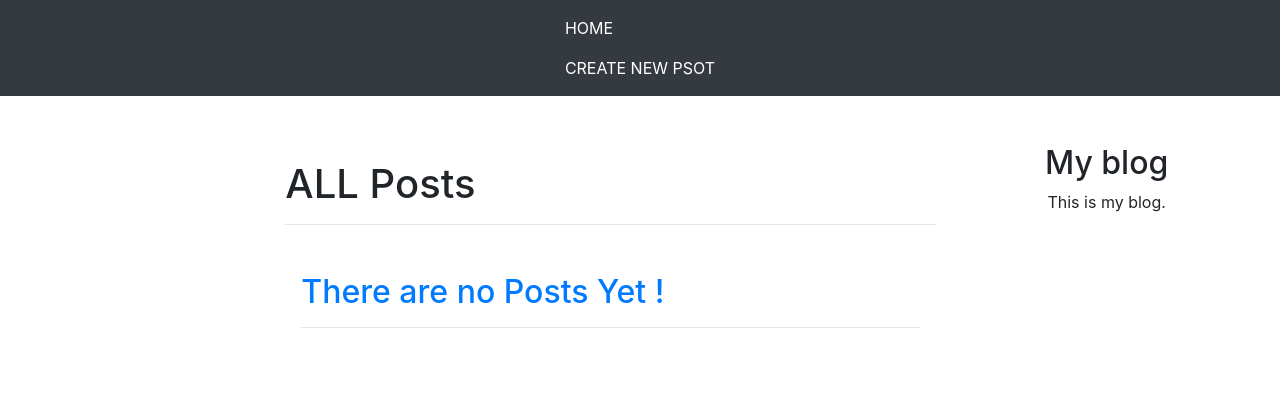
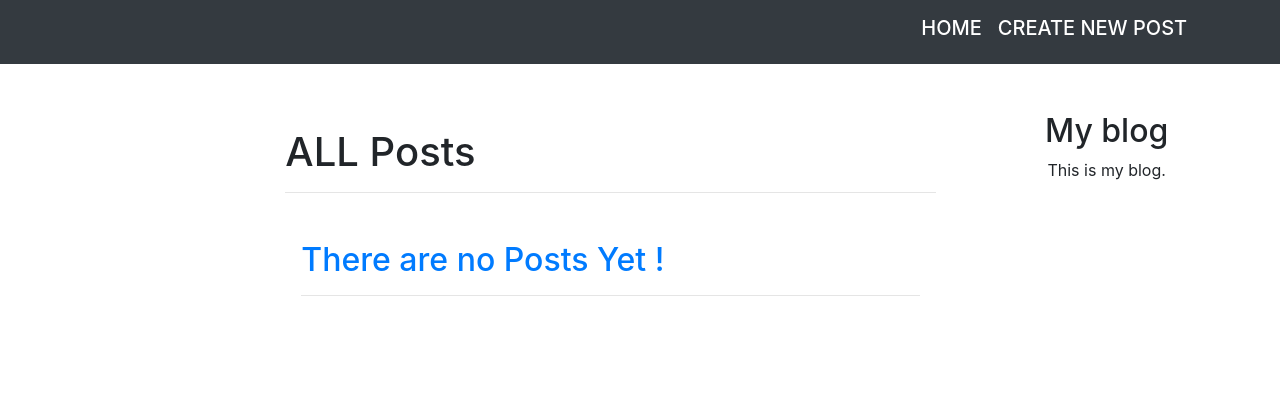
Before and after one commit to AIGamer28100/My-Portfolio, a Django app: page / in a window 1280 px wide. Shown: the top 420 px of the page. Run offline with Django 3.2, Linux system fonts and the light colour scheme; data that the repository does not hold is empty.

Commit message:
improvements

```diff
--- a/blog/templates/blog/base.html
+++ b/blog/templates/blog/base.html
@@ -14,11 +14,13 @@
   </head>
   <body class="">
     <!-- Navigation-->
-    <nav class="navbar bg-dark" id="mainNav">
-      <ul class="text-uppercase mx-auto navbar-nav">
-        <li class="nav-item"><a class="text-white nav-link" href="{% url 'blog:post_list' %}">Home</a></li>
-        <li class="nav-item"><a class="text-white nav-link" href="{% url 'blog:new_post' %}">Create New Psot</a></li>
-      </ul>
+    <nav class="navbar navbar-expand-lg bg-dark" id="mainNav">
+      <div class="navbar-collapse container h5">
+        <ul class="navbar-nav text-uppercase ml-auto">
+          <li class="nav-item"><a class="text-white nav-link" href="{% url 'blog:post_list' %}">Home</a></li>
+          <li class="nav-item"><a class="text-white nav-link" href="{% url 'blog:new_post' %}">Create New Post</a></li>
+        </ul>
+      </div>
     </nav>
     <div class="row mt-5 mx-0">
       <div class="col-sm-2 mr-2 ml-2">
```
